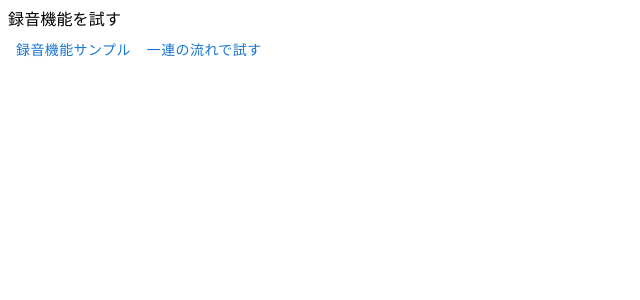
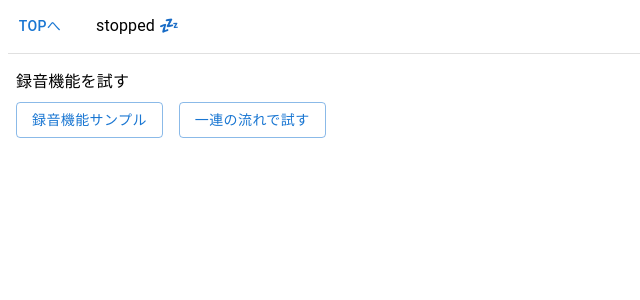
Before and after one commit to t-jimbo/web-recorder, a React (Vite) app in the folder web/: page / in a window 1280 px wide. Shown: the top 300 px of the page, without its empty margins (0-640 px from the left). Built offline with nearby package versions, Linux system fonts and the light colour scheme.

Commit message:
feat: レイアウト追加

```diff
--- /dev/null
+++ b/web/src/features/mediaStream/Layout.tsx
@@ -0,0 +1,25 @@
+import Stack from "@mui/material/Stack";
+import { Outlet, useNavigate } from "react-router-dom";
+import Typography from "@mui/material/Typography";
+import { MediaStreamRecorderContext } from "./context.ts";
+import { useContext } from "react";
+import Button from "@mui/material/Button";
+import { Divider } from "@mui/material";
+
+export const Layout: React.FC = () => {
+  const { isRecording } = useContext(MediaStreamRecorderContext);
+  const navigate = useNavigate();
+
+  return (
+    <Stack rowGap={1}>
+      <Stack direction="row" alignItems="center" columnGap={3}>
+        <Button onClick={() => navigate("/")}>TOPへ</Button>
+        <Typography>{isRecording ? "recording... 🎙" : "stopped 💤"}</Typography>
+      </Stack>
+      <Divider />
+      <Stack padding={1}>
+        <Outlet />
+      </Stack>
+    </Stack>
+  );
+};
--- /dev/null
+++ b/web/src/pages/deal/images.tsx
@@ -0,0 +1,5 @@
+const Page: React.FC = () => {
+  return <div>ここに大量画像を表示して負荷チェックしたい</div>;
+};
+
+export default Page;
--- a/web/src/pages/deal/index.tsx
+++ b/web/src/pages/deal/index.tsx
@@ -2,14 +2,23 @@ import Typography from "@mui/material/Typography";
 import Stack from "@mui/material/Stack";
 import Button from "@mui/material/Button";
 import { useNavigate } from "react-router-dom";
+import { useContext } from "react";
+import { MediaStreamRecorderContext } from "../../features/mediaStream/context.ts";
 
 const Page: React.FC = () => {
   const navigate = useNavigate();
+  const { startRecording } = useContext(MediaStreamRecorderContext);
 
   return (
-    <Stack rowGap={2}>
+    <Stack rowGap={2} width="600px">
       <Typography>開始を押すと録音が開始されます</Typography>
-      <Button variant="contained" onClick={() => navigate("images")}>
+      <Button
+        variant="contained"
+        onClick={() => {
+          startRecording();
+          navigate("images");
+        }}
+      >
         開始
       </Button>
     </Stack>
--- a/web/src/pages/index.tsx
+++ b/web/src/pages/index.tsx
@@ -8,13 +8,18 @@ const Page: React.FC = () => {
 
   return (
     <Stack rowGap={3}>
-      <Stack>
+      <Stack rowGap={1}>
         <Typography>録音機能を試す</Typography>
-        <Stack direction="row">
-          <Button onClick={() => navigate("simple-recorder")}>
+        <Stack direction="row" columnGap={2}>
+          <Button
+            variant="outlined"
+            onClick={() => navigate("simple-recorder")}
+          >
             録音機能サンプル
           </Button>
-          <Button onClick={() => navigate("deal")}>一連の流れで試す</Button>
+          <Button variant="outlined" onClick={() => navigate("deal")}>
+            一連の流れで試す
+          </Button>
         </Stack>
       </Stack>
     </Stack>
```
Also changed, not shown: web/src/main.tsx (+8 -0 lines).
